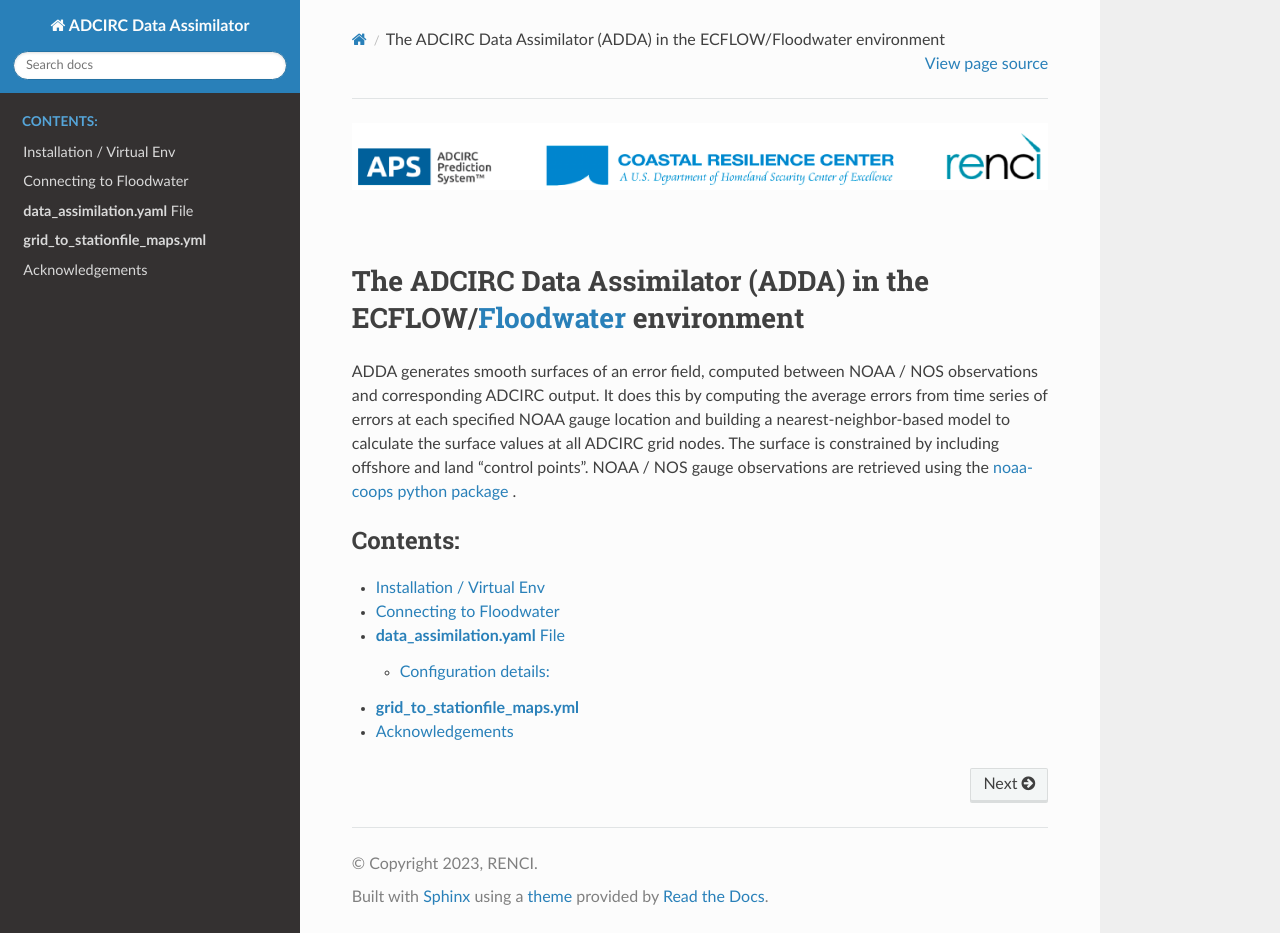
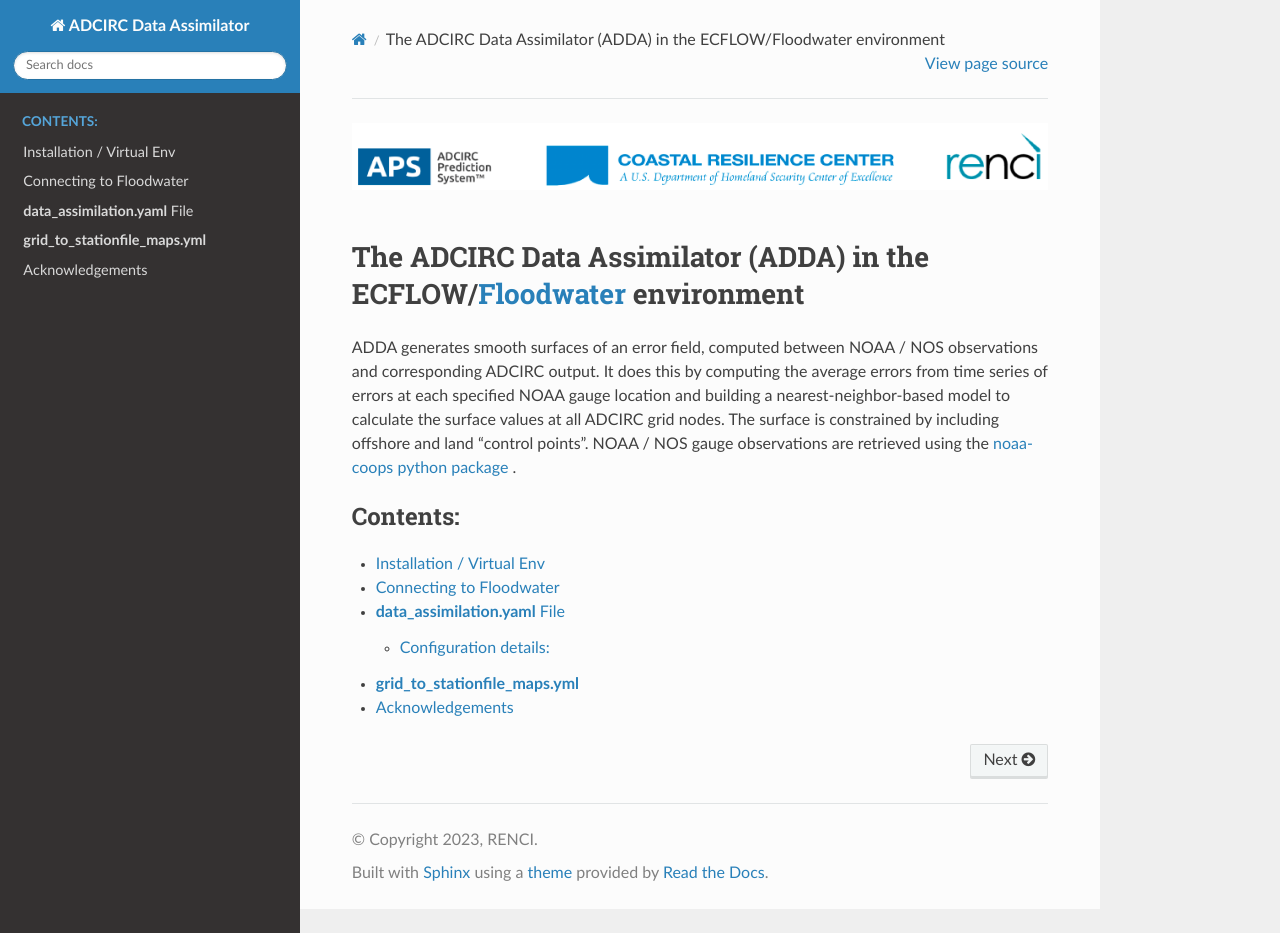
Before and after one commit to RENCI/adda_for_floodwater, a Sphinx documentation site: the page built from doc/source/index.rst, in a window 1280 px wide and 933 px high. Built offline with Sphinx 7.4.7 and the Read the Docs theme 2.0.0, drawn with Linux system fonts in a browser that asks for light colours; formulas are drawn with MathJax 3.

```diff
--- a/doc/source/conf.py
+++ b/doc/source/conf.py
@@ -9,7 +9,7 @@
 project = 'ADCIRC Data Assimilator'
 copyright = '2023, RENCI'
 author = 'Brian Blanton'
-release = '0.0.1'
+release = '0.2'
 
 # -- General configuration ---------------------------------------------------
 # https://www.sphinx-doc.org/en/master/usage/configuration.html#general-configuration
@@ -20,20 +20,18 @@ extensions = [
     'sphinx.ext.todo',
     'sphinx.ext.imgmath',
     'sphinx.ext.mathjax',
-#    'sphinx_rtd_theme',
+    'sphinx_rtd_theme',
 ]
 
 templates_path = ['_templates']
 exclude_patterns = []
-
-
 
 # -- Options for HTML output -------------------------------------------------
 # https://www.sphinx-doc.org/en/master/usage/configuration.html#options-for-html-output
 
 html_theme = 'sphinx_rtd_theme'
 #html_theme = 'classic'
-html_static_path = ['_static']
+#html_static_path = ['_static']
 
 # If true, `todo` and `todoList` produce output, else they produce nothing.
 todo_include_todos = True
--- a/doc/source/index.rst
+++ b/doc/source/index.rst
@@ -1,7 +1,8 @@
 
 .. image:: ../img/logo.png
+
 |
-|
+
 ===================================================================================================================================
 The ADCIRC Data Assimilator (ADDA) in the ECFLOW/`Floodwater <https://waterinstitute.github.io/floodwater/index.html>`_ environment
 ===================================================================================================================================
```
